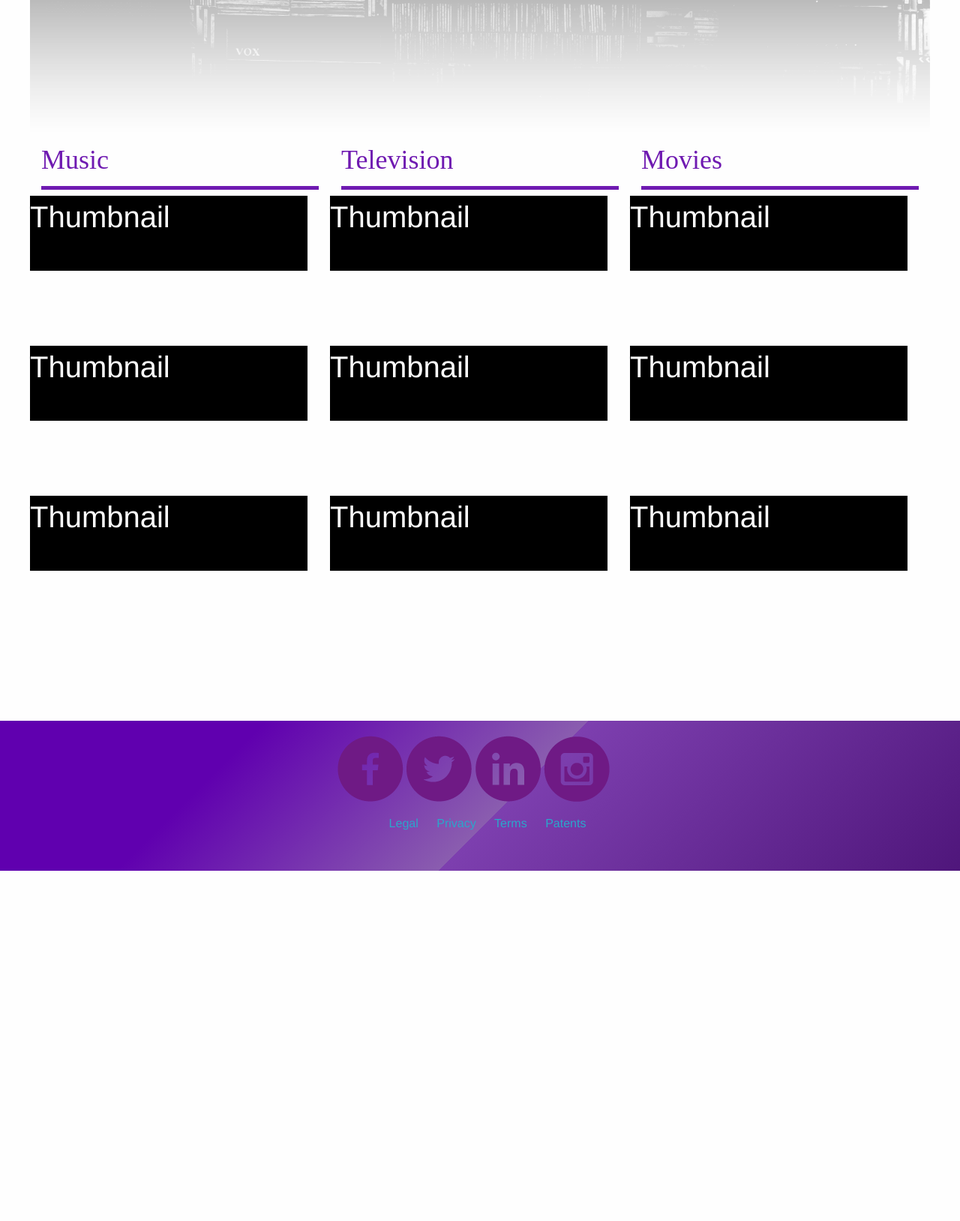
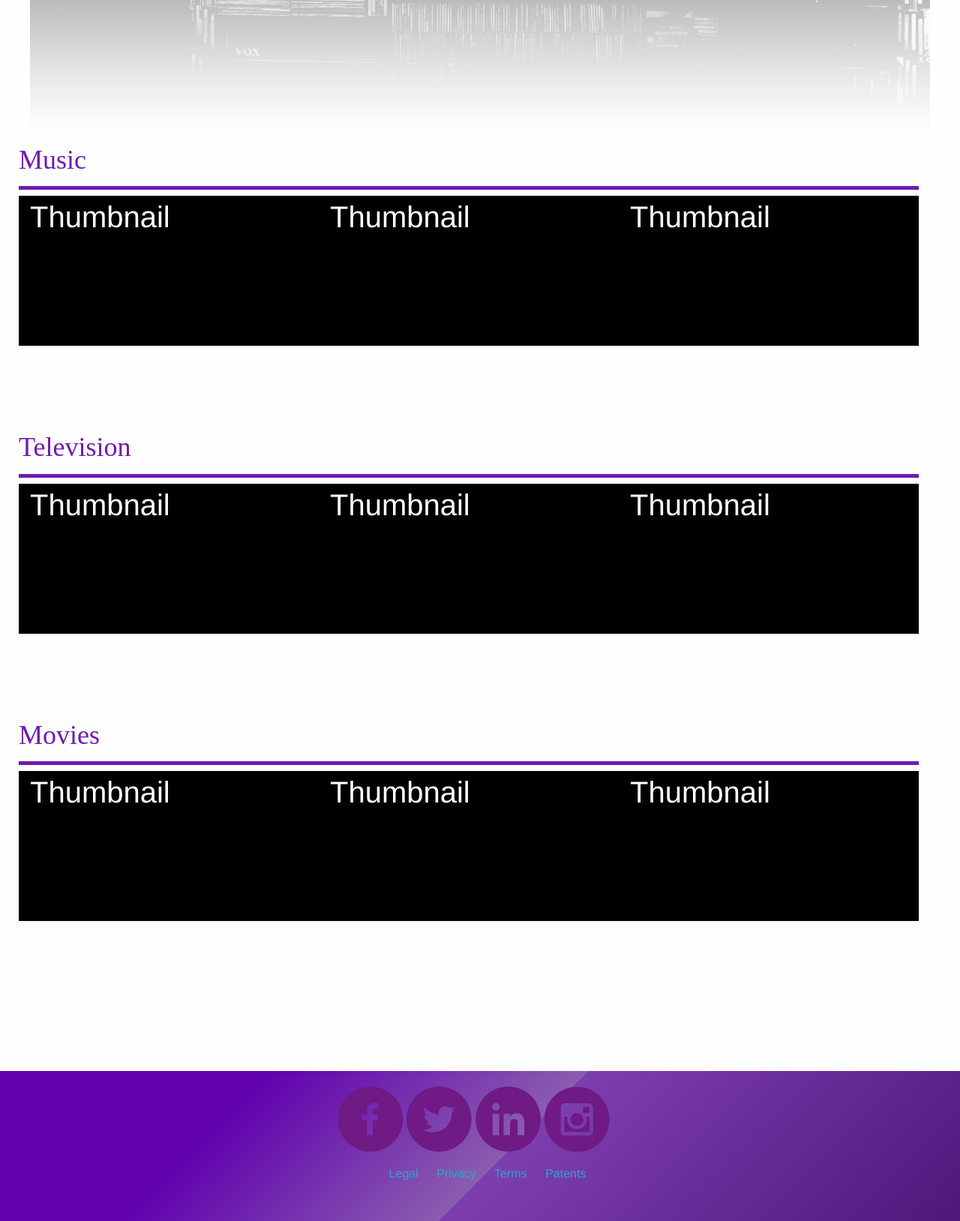
Before and after one commit to DustyBeatz/Audio_visual_App, a PHP site: page / in a window 1280 px wide. Shown: the part 718-2346 px from the top of the page at 75% size. Before the commit the page ends 1879 px from the top, so only its background shows below. Run offline with PHP 8.4, Linux system fonts and the light colour scheme; some web fonts are replaced.

Commit message:
added the spacing for thumbnails

```diff
--- a/css/app.css
+++ b/css/app.css
@@ -99,10 +99,11 @@ padding: 10px;
 
 .sampleThumbnail
 {
+    float: left;
     background-color: black;
     color: white;
     margin-bottom: 100px;
-    height: 100px;
+    height: 200px;
 }
 
 #mediaLinks
--- a/index.html
+++ b/index.html
@@ -49,61 +49,64 @@
 
     </div>
 </section>
-<!-- CONTENT WILL HAVE LIGHT BOX-->
-<section class="small-12 row">
-    <div class="small-12 large-4 column">
-        <!-- HERE IS WHERE THE MUSIC CONTENT GOES-->
+
+
+<section class="small-12 large-12 row">
+
+    <div class="small-12 large-12 row">
         <h1 class="underline">Music</h1>
-        <div class="sampleThumbnail small-12 row">
+
+
+        <div class="sampleThumbnail small-12 large-4 column">
             <h2>Thumbnail</h2>
         </div>
 
 
-        <div class="sampleThumbnail small-12 row">
+        <div class="sampleThumbnail small-12 large-4  column">
                 <h2>Thumbnail</h2>
         </div>
 
 
-        <div class="sampleThumbnail small-12 row">
+        <div class="sampleThumbnail small-12 large-4 column">
                     <h2>Thumbnail</h2>
         </div>
     </div>
 
-    <div class="small-12 large-4 column">
+    <div class="small-12 large-12 row">
         <!--HERE IS WHERE WE ADD THE TV CONTENT-->
 
         <h1 class="underline">Television</h1>
-        <div class="sampleThumbnail small-12 row">
+        <div class="sampleThumbnail small-12 large-4 column">
                 <h2>Thumbnail</h2>
             </div>
 
 
-            <div class="sampleThumbnail small-12 row">
+            <div class="sampleThumbnail small-12 large-4 column">
                     <h2>Thumbnail</h2>
             </div>
 
 
-            <div class="sampleThumbnail small-12 row">
+            <div class="sampleThumbnail small-12 large-4 column">
                         <h2>Thumbnail</h2>
             </div>
 
         </div>
 
-        <div class="small-12 large-4 column">
+        <div class="small-12 large-12 row">
         <!-- HERE IS WHERE THE MOVIES CONTENT GOES-->
+        <h1 class="underline">Movies</h1>
 
-        <h1 class="underline">Movies</h1>
-        <div class="sampleThumbnail small-12 row">
+        <div class="sampleThumbnail small-12 large-4 column">
                 <h2>Thumbnail</h2>
             </div>
 
 
-            <div class="sampleThumbnail small-12 row">
+            <div class="sampleThumbnail small-12 large-4 column">
                     <h2>Thumbnail</h2>
             </div>
 
 
-            <div class="sampleThumbnail small-12 row">
+            <div class="sampleThumbnail small-12 large-4 column">
                         <h2>Thumbnail</h2>
             </div>
 
```
